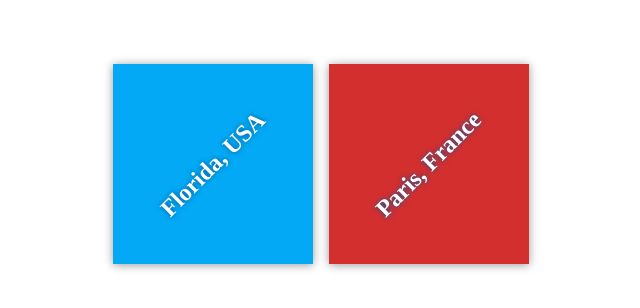
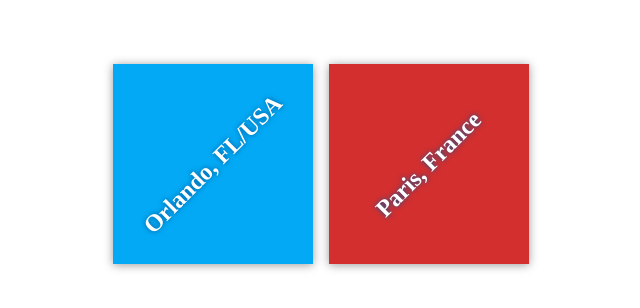
Before and after one commit to TimMaenz-Siebje/udacity_github_test, a plain HTML site: page index.html in a window 1280 px wide. Shown: the part 236-544 px from the top of the page, without its empty margins (319-959 px from the left). Drawn offline with Linux system fonts and the light colour scheme.

Commit message:
Changed to city name for US

```diff
--- a/index.html
+++ b/index.html
@@ -11,7 +11,7 @@
     <div class="container">
         <div class="destination-container">
             <div class="destination" id="florida">
-                <h2>Florida, USA</h2>
+                <h2>Orlando, FL/USA</h2>
             </div>
 
             <div class="destination" id="paris">
```
